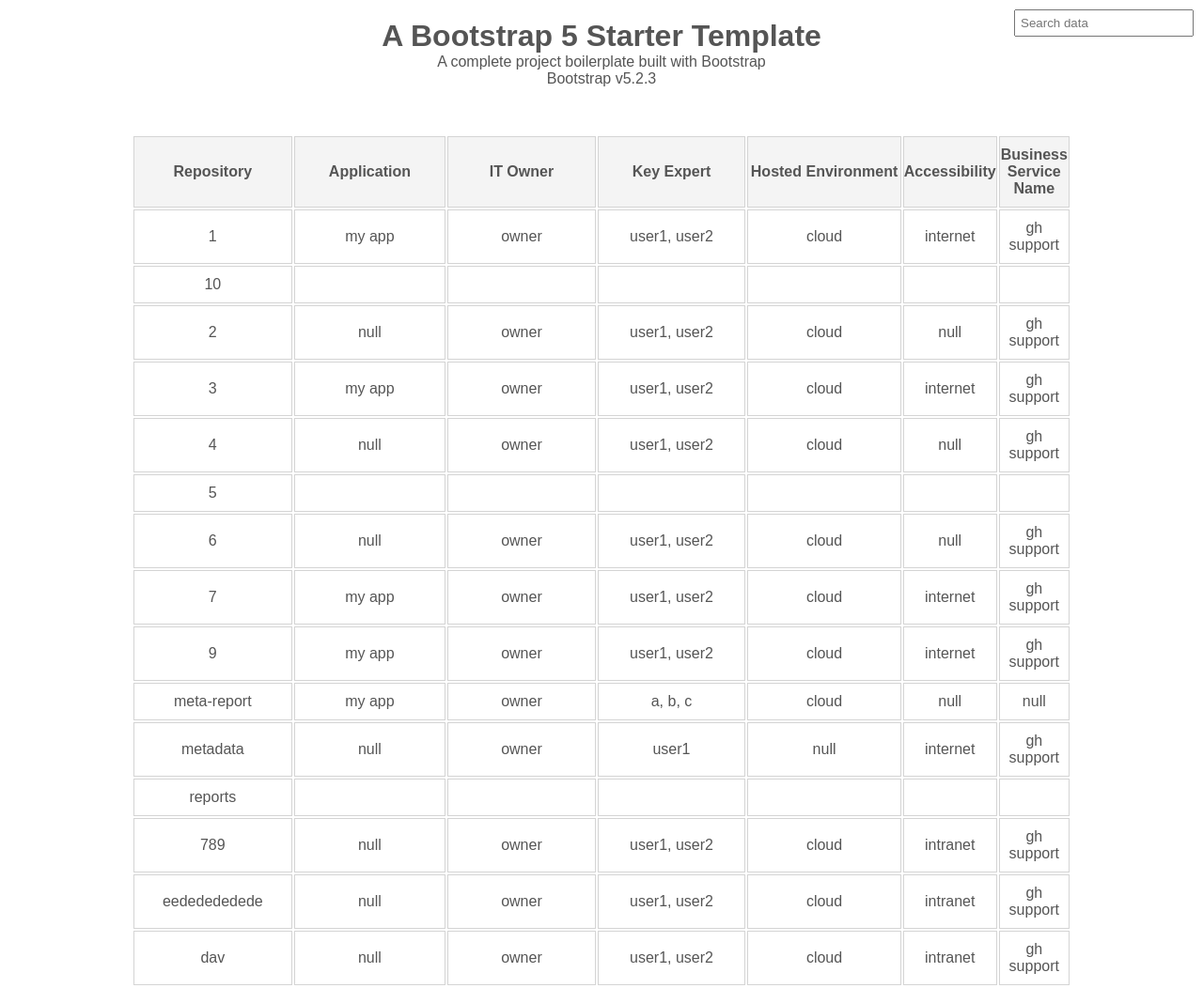
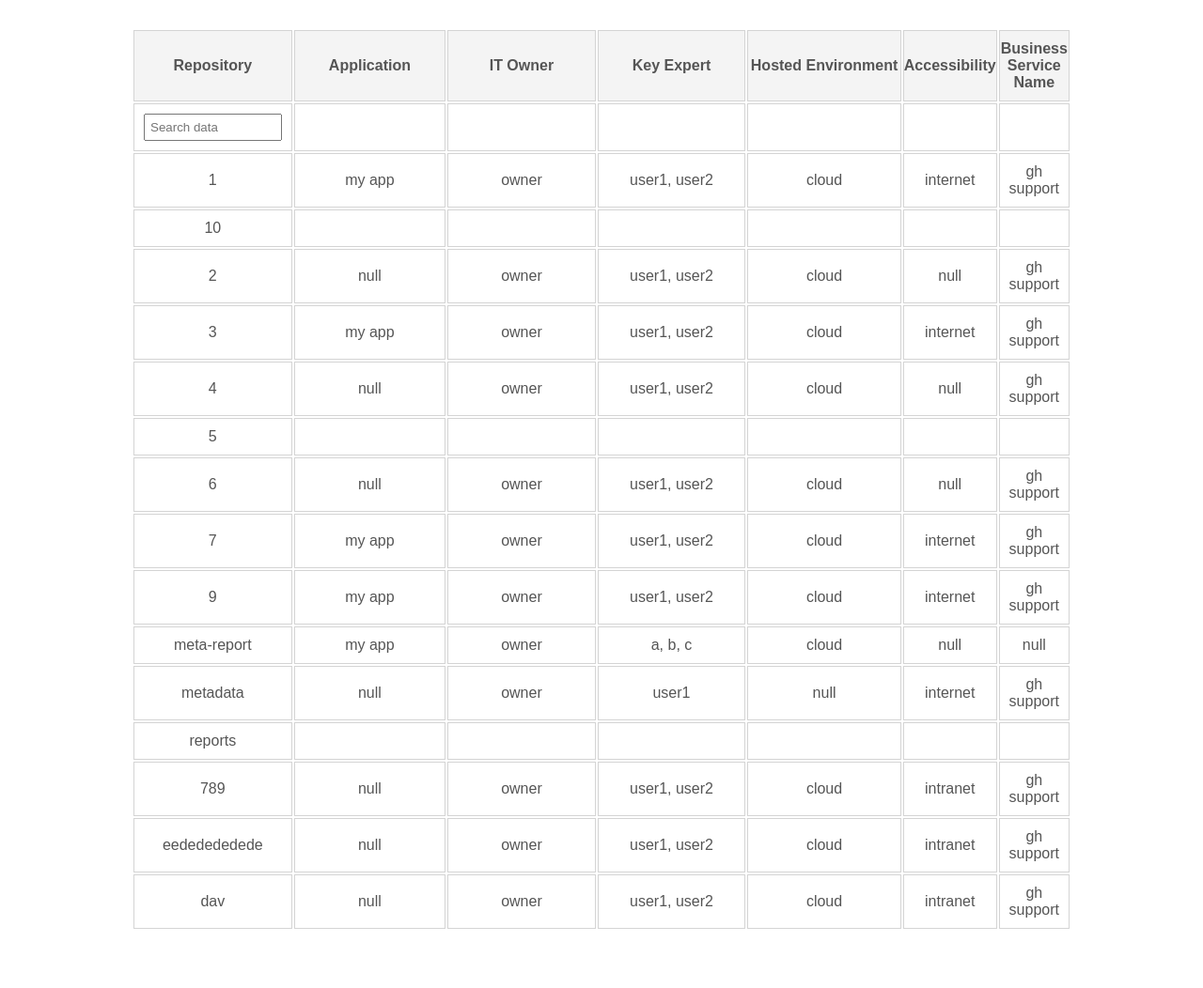
Before and after one commit to ashokbubli/6, a plain HTML site: page index.html in a window 1280 px wide. Shown: the whole page at 94% size. After the commit the page ends 1021 px from the top, so only its background shows below. Drawn offline with Linux system fonts and the light colour scheme.

Commit message:
Update index.html

```diff
--- a/index.html
+++ b/index.html
@@ -10,12 +10,9 @@
     <!-- Link to your stylesheet -->
     <link rel="stylesheet" href="styles.css">
     <style>
-        /* Add CSS for the filter input and heading */
+        /* Add CSS for the filter input */
         .filter-container {
-            position: absolute;
-            top: 0;
-            right: 0;
-            padding: 10px;
+            position: relative;
         }
 
         .filter-input {
@@ -23,28 +20,14 @@
             padding: 5px;
         }
 
-        .heading-container {
+        /* Adjust the table headers alignment */
+        th {
             text-align: center;
-            padding: 20px;
         }
     </style>
     <title>Repository Metadata</title>
 </head>
 <body>
-    <!-- Filter container on the right side at the top of the table -->
-    <div class="container">
-        <div class="filter-container">
-            <input type="text" id="filter" class="filter-input" placeholder="Search data">
-        </div>
-    </div>
-
-    <!-- Heading container in the center of the page -->
-    <div class="heading-container">
-        <h1>A Bootstrap 5 Starter Template</h1>
-        <p class="lead">A complete project boilerplate built with Bootstrap</p>
-        <p>Bootstrap v5.2.3</p>
-    </div>
-
     <table>
         <thead>
             <tr>
@@ -56,12 +39,24 @@
                 <th>Accessibility</th>
                 <th>Business Service Name</th>
             </tr>
+            <tr>
+                <!-- Add the search input aligned with the columns -->
+                <td><input type="text" id="filter" class="filter-input" placeholder="Search data"></td>
+                <td></td>
+                <td></td>
+                <td></td>
+                <td></td>
+                <td></td>
+                <td></td>
+            </tr>
         </thead>
         <tbody id="data-output">
             <!-- Repository metadata from JavaScript will be inserted here. -->
         </tbody>
     </table>
 
+    <!-- Your data table will be displayed here -->
+
     <script src="script.js"></script> <!-- Link to the JavaScript file -->
 </body>
 </html>
```
